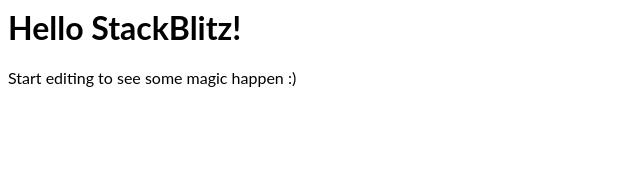
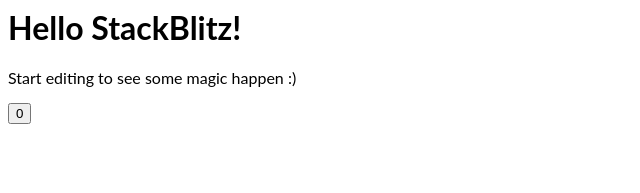
Before and after one commit to Nikhil435/react-useeffect, a React (Create React App) app: page / in a window 1280 px wide. Shown: the top 193 px of the page, without its empty margins (0-640 px from the left). Built offline with nearby package versions, Linux system fonts and the light colour scheme.

Commit message:
add-use-effect

```diff
--- a/src/App.js
+++ b/src/App.js
@@ -1,11 +1,23 @@
-import React from 'react';
+import React, { useEffect, useState } from 'react';
 import './style.css';
 
 export default function App() {
+  const [count, setCount] = useState(0);
+  useEffect(() => {
+    console.log('use-effect run');
+  });
+  console.log('compoent-render');
   return (
     <div>
       <h1>Hello StackBlitz!</h1>
       <p>Start editing to see some magic happen :)</p>
+      <button onClick={() => setCount(count + 1)}>{count}</button>
     </div>
   );
 }
+
+/*
+1. whenever compoent render useeffect callback run everytime
+decide when you want to call useeffect to prevent infinite loop
+2.
+*/
```
